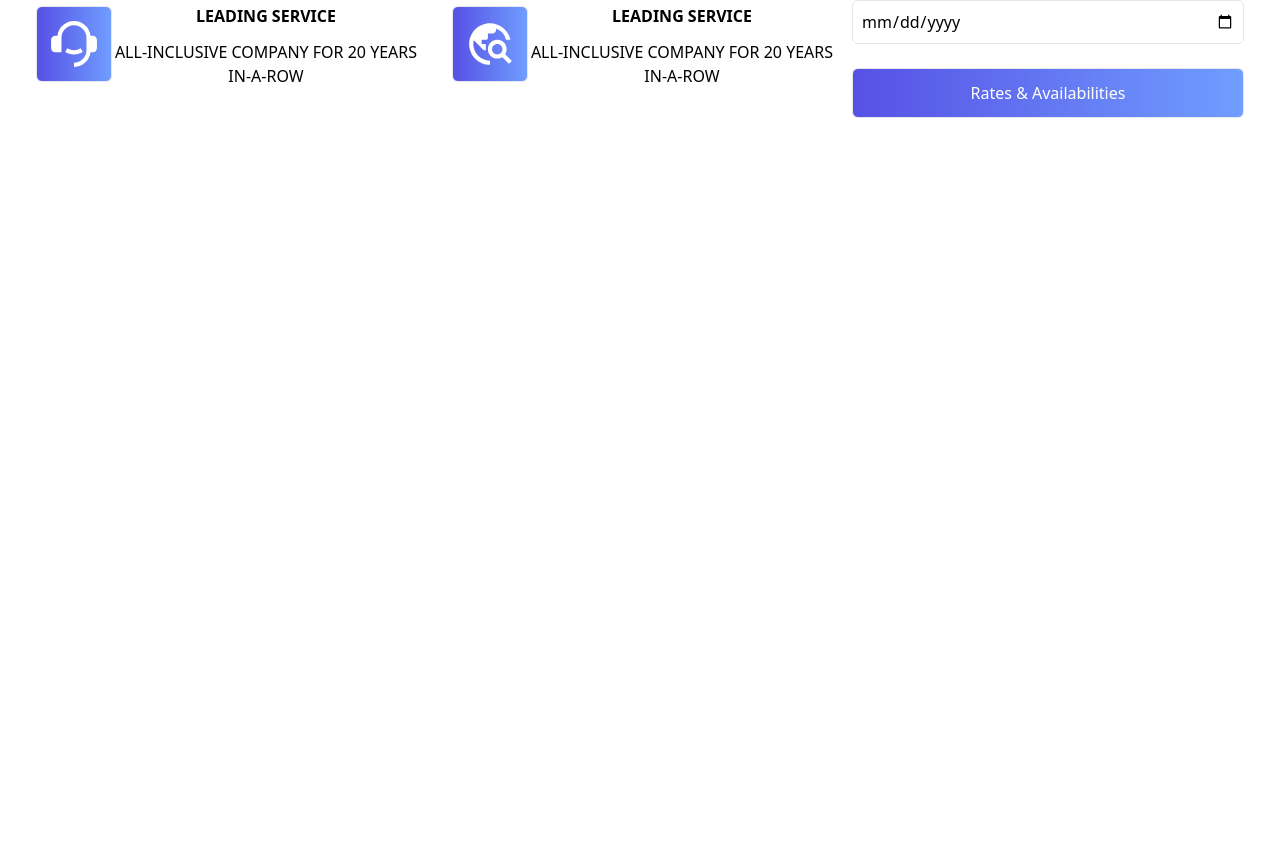
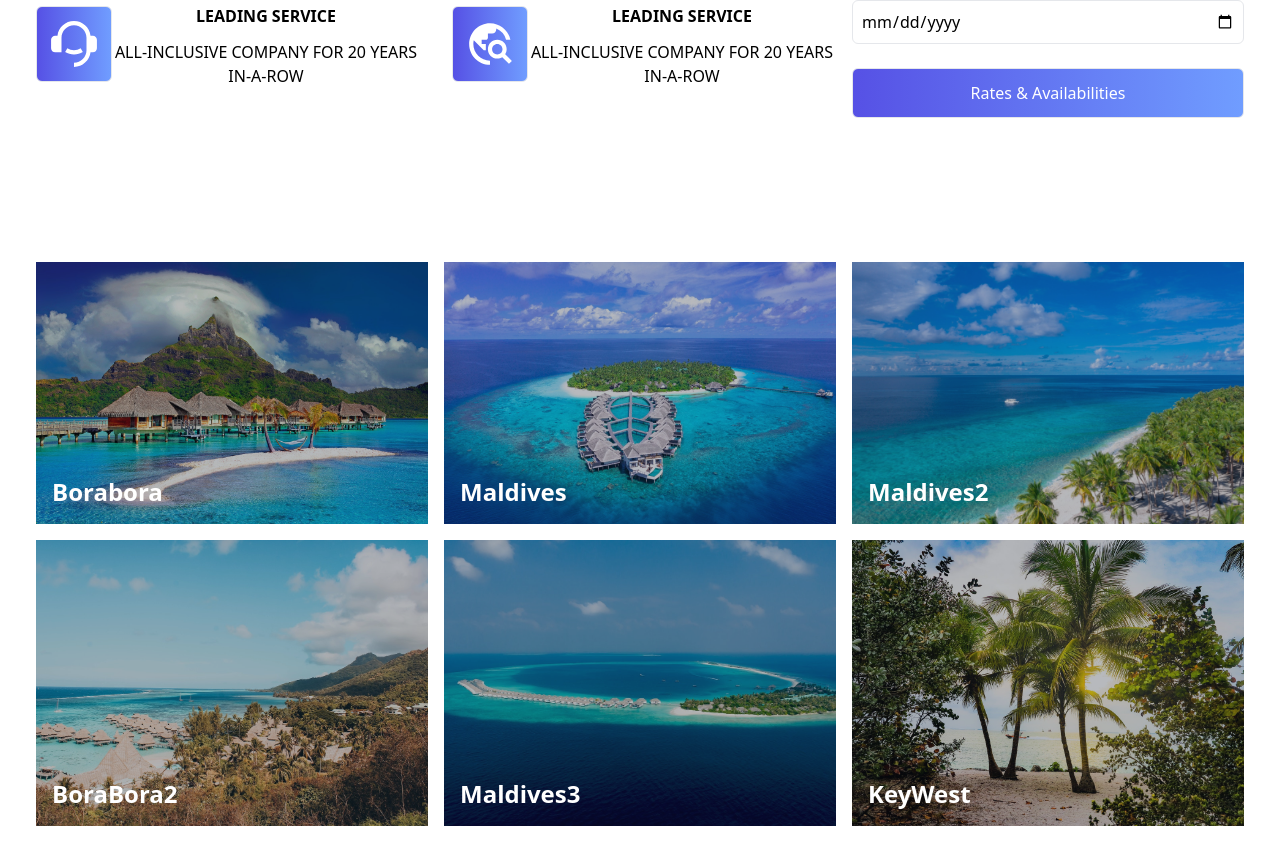
Before and after one commit to Nguirane120/travelapp-react-tailwind, a React (Create React App) app: page / in a window 1280 px wide. Shown: the part 1940-2804 px from the top of the page. Before the commit the page ends 2138 px from the top, so only its background shows below. Built offline with nearby package versions, Linux system fonts and the light colour scheme.

Commit message:
selection section

```diff
--- a/src/App.js
+++ b/src/App.js
@@ -4,6 +4,7 @@
 import Hero from './components/Hero';
 import Destinations from './components/Destinations';
 import Search from './components/Search';
+import Selects from './components/Selects';
 
 function App() {
   return (
@@ -13,6 +14,7 @@
     <Hero/>
     <Destinations/>
     <Search/>
+    <Selects/>
     </>
   );
 }
--- /dev/null
+++ b/src/components/SelectCard.js
@@ -0,0 +1,14 @@
+import React from 'react'
+
+const SelectCard = ({bg, text}) => {
+  return (
+    <div className='relative'>
+        <img src={bg} alt="" className='w-full h-full object-cover' />
+        <div className='absolute top-0 left-0 w-full h-full bg-gray-900/30'>
+            <p className='absolute left-4 bottom-4 text-2xl text-white font-bold'>{text}</p>
+        </div>
+    </div>
+  )
+}
+
+export default SelectCard
--- /dev/null
+++ b/src/components/Selects.js
@@ -0,0 +1,23 @@
+import React from 'react'
+import BoraBora from '../assets/borabora.jpg';
+import BoraBora2 from '../assets/borabora2.jpg';
+import Maldives from '../assets/maldives.jpg';
+import Maldives2 from '../assets/maldives2.jpg';
+import Maldives3 from '../assets/maldives3.jpg';
+import KeyWest from '../assets/keywest.jpg';
+import SelectCard from './SelectCard';
+
+const Selects = () => {
+  return (
+    <div className='max-w-[1240px] mx-auto grid sm:grid-cols-2 lg:grid-cols-3 px-4 py-16 gap-4'>
+        <SelectCard bg={BoraBora} text={'Borabora'}/>
+        <SelectCard bg={Maldives} text={'Maldives'}/>
+        <SelectCard bg={Maldives2} text={'Maldives2'}/>
+        <SelectCard bg={BoraBora2} text={'BoraBora2'}/>
+        <SelectCard bg={Maldives3} text={'Maldives3'}/>
+        <SelectCard bg={KeyWest} text={'KeyWest'}/>
+    </div>
+  )
+}
+
+export default Selects
```
